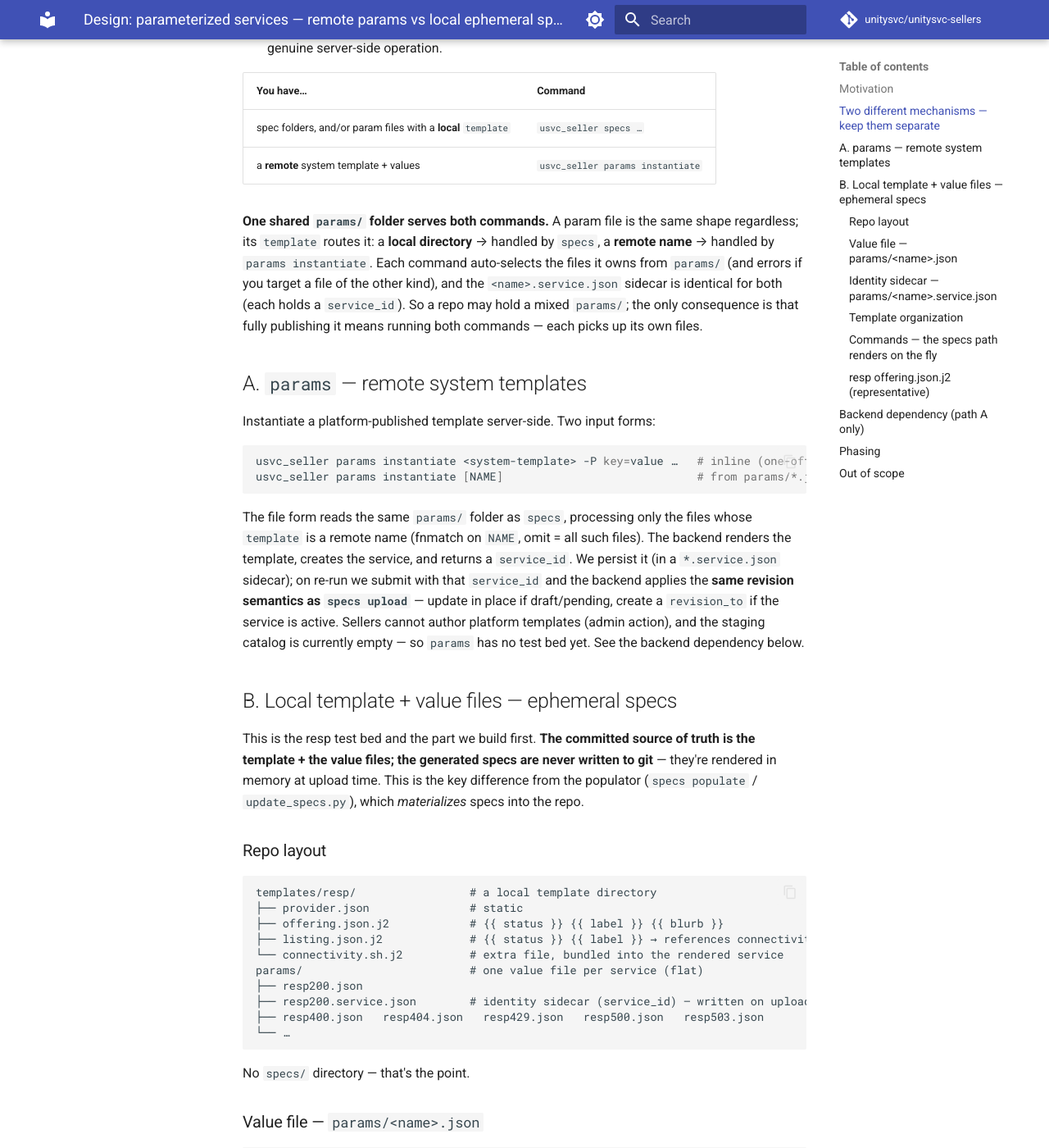
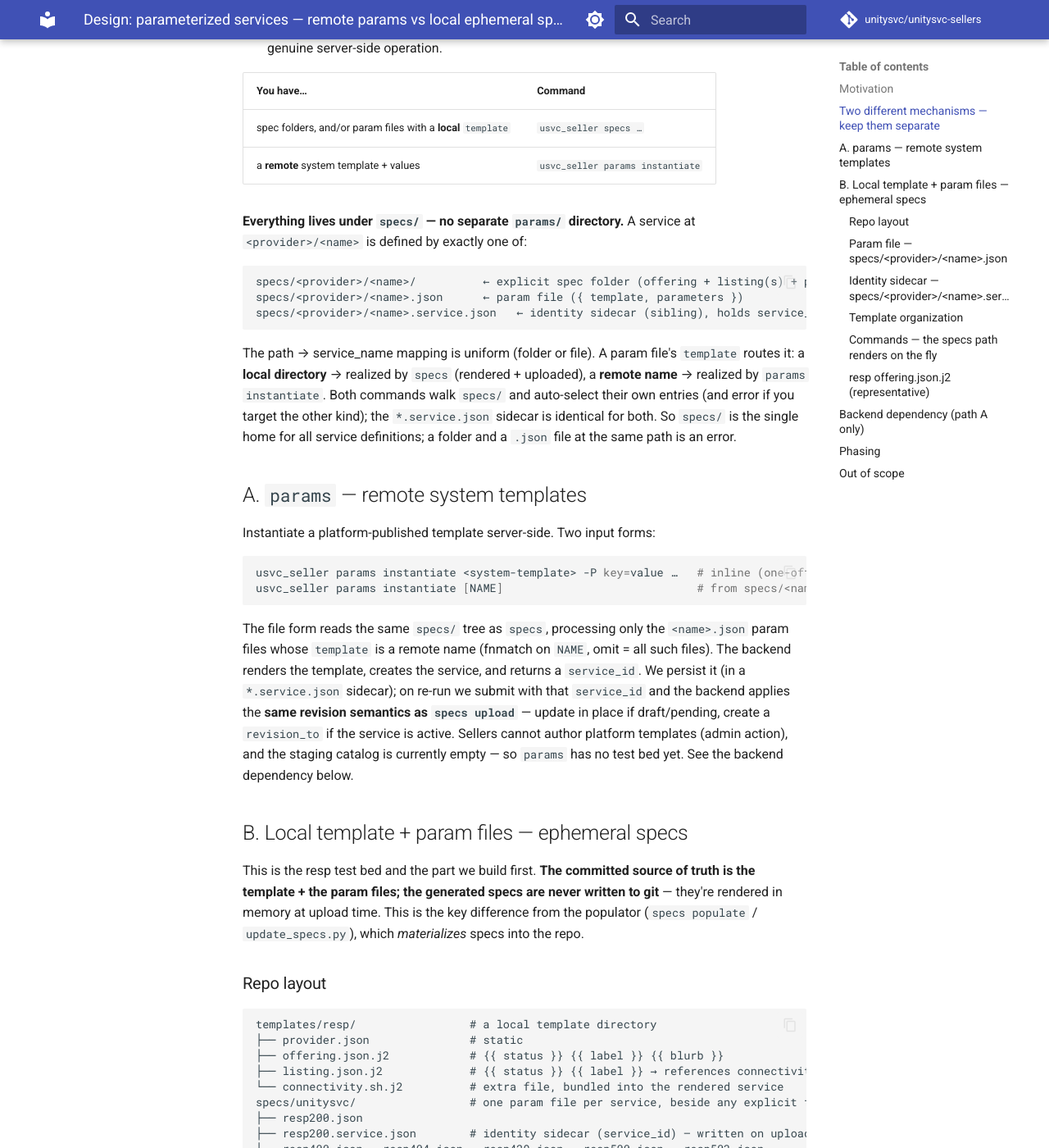
Before and after one commit to unitysvc/unitysvc-sellers, an MkDocs documentation site: the page built from docs/dev-notes/params-file-instantiation.md, in a window 1280 px wide and 1400 px high, scrolled down 1321 px. Shown: the whole window at 82% size. Built offline with MkDocs 1.6.1 and Material for MkDocs 9.7.7, drawn with Linux system fonts in a browser that asks for light colours; comment, search, counter and statistics services are not loaded; some of the changed text lies outside the part shown.

Commit message:
docs: param files live under specs/<name>.json (no separate params/ dir)
Per design discussion: put param files directly under specs/ as
specs/<provider>/<name>.json siblings to the <name>/ spec folders, instead
of a separate params/ dir. Uniform path->service_name (folder or file);
name derived from path; render context = parameters + path-derived
service_name/provider_name; one specs/ home for all service definitions,
each entry routed by template type (local->specs, remote->params instantiate).

````diff
--- a/docs/dev-notes/params-file-instantiation.md
+++ b/docs/dev-notes/params-file-instantiation.md
@@ -10,7 +10,7 @@ First test bed: `unitysvc-services-resp`.
 in **three values** — an HTTP `status`, a `label` ("OK", "Service Unavailable",
 …), and a one-line `blurb` — and are otherwise identical. Six hand-written
 `offering.json` + `listing.json` pairs is six copies of one shape. We want
-*one template + six tiny value files*.
+*one template + six tiny param files*.
 
 ## Two different mechanisms — keep them separate
 
@@ -43,14 +43,22 @@ backend *as* a template. So we split by **command**, not by a hidden branch:
 | spec folders, and/or param files with a **local** `template` | `usvc_seller specs …` |
 | a **remote** system template + values | `usvc_seller params instantiate` |
 
-**One shared `params/` folder serves both commands.** A param file is the same
-shape regardless; its `template` routes it: a **local directory** → handled by
-`specs`, a **remote name** → handled by `params instantiate`. Each command
-auto-selects the files it owns from `params/` (and errors if you target a file of
-the other kind), and the `<name>.service.json` sidecar is identical for both
-(each holds a `service_id`). So a repo may hold a mixed `params/`; the only
-consequence is that fully publishing it means running both commands — each picks
-up its own files.
+**Everything lives under `specs/` — no separate `params/` directory.** A service
+at `<provider>/<name>` is defined by exactly one of:
+
+```
+specs/<provider>/<name>/          ← explicit spec folder (offering + listing(s) + provider)
+specs/<provider>/<name>.json      ← param file ({ template, parameters })
+specs/<provider>/<name>.service.json   ← identity sidecar (sibling), holds service_id
+```
+
+The path → service_name mapping is uniform (folder or file). A param file's
+`template` routes it: a **local directory** → realized by `specs` (rendered +
+uploaded), a **remote name** → realized by `params instantiate`. Both commands
+walk `specs/` and auto-select their own entries (and error if you target the
+other kind); the `*.service.json` sidecar is identical for both. So `specs/` is
+the single home for all service definitions; a folder and a `.json` file at the
+same path is an error.
 
 ## A. `params` — remote system templates
 
@@ -58,23 +66,23 @@ Instantiate a platform-published template server-side. Two input forms:
 
 ```bash
 usvc_seller params instantiate <system-template> -P key=value …   # inline (one-off)
-usvc_seller params instantiate [NAME]                             # from params/*.json with a remote template
+usvc_seller params instantiate [NAME]                             # from specs/<name>.json with a remote template
 ```
 
-The file form reads the same `params/` folder as `specs`, processing only the
-files whose `template` is a remote name (fnmatch on `NAME`, omit = all such
-files). The backend renders the template, creates the service, and returns a
-`service_id`. We persist it (in a `*.service.json` sidecar); on re-run we submit
+The file form reads the same `specs/` tree as `specs`, processing only the
+`<name>.json` param files whose `template` is a remote name (fnmatch on `NAME`,
+omit = all such files). The backend renders the template, creates the service,
+and returns a `service_id`. We persist it (in a `*.service.json` sidecar); on re-run we submit
 with that `service_id` and the backend applies the **same revision semantics as
 `specs upload`** — update in place if draft/pending, create a `revision_to` if
 the service is active. Sellers cannot author platform templates (admin action),
 and the staging catalog is currently empty — so `params` has no test bed yet.
 See the backend dependency below.
 
-## B. Local template + value files — ephemeral specs
+## B. Local template + param files — ephemeral specs
 
 This is the resp test bed and the part we build first. **The committed source of
-truth is the template + the value files; the generated specs are never written
+truth is the template + the param files; the generated specs are never written
 to git** — they're rendered in memory at upload time. This is the key difference
 from the populator (`specs populate` / `update_specs.py`), which *materializes*
 specs into the repo.
@@ -87,38 +95,40 @@ templates/resp/                 # a local template directory
 ├── offering.json.j2            # {{ status }} {{ label }} {{ blurb }}
 ├── listing.json.j2             # {{ status }} {{ label }} → references connectivity.sh.j2
 └── connectivity.sh.j2          # extra file, bundled into the rendered service
-params/                         # one value file per service (flat)
+specs/unitysvc/                 # one param file per service, beside any explicit folders
 ├── resp200.json
 ├── resp200.service.json        # identity sidecar (service_id) — written on upload, committed
 ├── resp400.json   resp404.json   resp429.json   resp500.json   resp503.json
 └── …
 ```
 
-No `specs/` directory — that's the point.
+For resp every service is a param file, so there are no spec *folders* — but
+they could sit right here alongside the `.json` files if some service needed
+hand-authoring.
 
-### Value file — `params/<name>.json`
+### Param file — `specs/<provider>/<name>.json`
 
 ```jsonc
 {
   "template": "templates/resp",        // a local template directory (repo-root-relative)
-  "name": "unitysvc/resp200",          // the service name (= listing.name)
   "parameters": { "status": 200, "label": "OK",
                   "blurb": "success sink — close the request loop with a 200 and no upstream" }
 }
 ```
 
-Flat files (not `params/resp200/param.json`) because a value file is a single
-dict — the template owns the structure, docs, and tests. They can be
-hand-written or produced by an `update_params.py` script (the script writes
-*params*, not specs).
+The service name comes from the **path** (`specs/unitysvc/resp200.json` →
+`unitysvc/resp200`), same as a spec folder — no `name` field needed. A single
+dict (not a folder) because the template owns the structure, docs, and tests.
+Param files can be hand-written or produced by an `update_params.py` script (the
+script writes *params*, not specs).
 
-### Identity sidecar — `params/<name>.service.json`
+### Identity sidecar — `specs/<provider>/<name>.service.json`
 
 ```jsonc
 { "name": "unitysvc/resp200", "service_id": "…" }
 ```
 
-Separate from the value file so a regenerated value file never clobbers
+Separate from the param file so a regenerated param file never clobbers
 identity — exactly the `specs` `service.json` philosophy. Committed; read on the
 next upload to update the same service; delete to re-create as new.
 
@@ -137,29 +147,29 @@ A local template directory may carry **extra files** (connectivity tests, code
 examples, docs) that the rendered listing references by relative path; they're
 bundled with the rendered service, same as a hand-authored spec folder.
 
+**Render context** = the file's `parameters` plus the path-derived
+`service_name` / `provider_name` (so `specs/unitysvc/resp200.json` injects
+`service_name = "unitysvc/resp200"`, `provider_name = "unitysvc"`). The template
+sets `listing.name` from `{{ service_name }}`, keeping the rendered name bound to
+the path exactly as a spec folder's path binds its `listing.name`.
+
 > The populator also uses `templates/`. A repo that runs both should use **named**
 > subdirectories here to avoid sharing one ambiguous `templates/*.j2` set.
 
 ### Commands — the `specs` path renders on the fly
 
 ```bash
-usvc_seller specs validate  [NAME]   # render params/<NAME> × its template → validate the specs
+usvc_seller specs validate  [NAME]   # render specs/<NAME>.json × its template → validate
 usvc_seller specs run-tests [NAME]   # render → run the connectivity / code-example tests
-usvc_seller specs upload    [NAME]   # render → upload via the normal path; read/write service.json
+usvc_seller specs upload    [NAME]   # render → upload via the normal path; read/write *.service.json
 ```
 
-`specs` learns that a repo with `params/` + `templates/` (and no `specs/`)
-renders each value file through its template in memory, then validates / tests /
-uploads the result. `NAME` fnmatches `params/*.json` (omit = all), mirroring the
-existing `specs upload [NAME]`. Identity round-trips through the per-value
-`*.service.json` exactly as committed spec folders round-trip through
+`specs` walks `specs/`, treating each `<name>/` as an explicit spec folder and
+each `<name>.json` (with a local `template`) as a param file rendered in memory,
+then validates / tests / uploads the result. `NAME` fnmatches the service name
+(omit = all), exactly as today's `specs upload [NAME]`. Identity round-trips
+through the `<name>.service.json` sidecar just as a folder round-trips through its
 `service.json`.
-
-> Naming: the `params/` **directory** is one of `specs`' local input forms; the
-> `params` **command** is the remote operation. They share the word "params"
-> (the parameter-values concept) but the boundary is explicit — `specs` handles
-> param files with a local `template`, and errors toward `params instantiate` for
-> a remote one.
 
 ### resp `offering.json.j2` (representative)
 
@@ -177,7 +187,7 @@ existing `specs upload [NAME]`. Identity round-trips through the per-value
 }
 ```
 
-Six value files replace six `offering.json` + `listing.json` pairs; the template
+Six param files replace six `offering.json` + `listing.json` pairs; the template
 and the single shared `connectivity.sh.j2` carry everything common — and nothing
 generated is committed.
 
````
